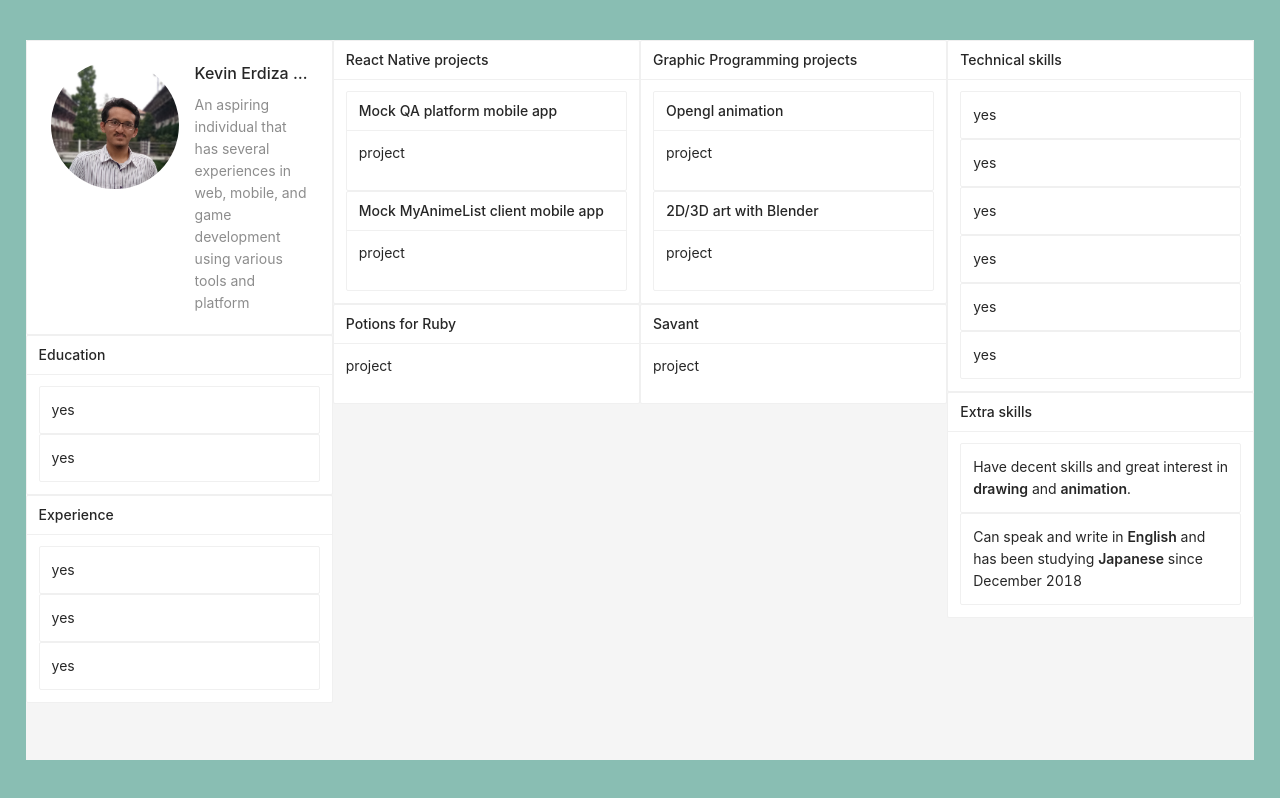
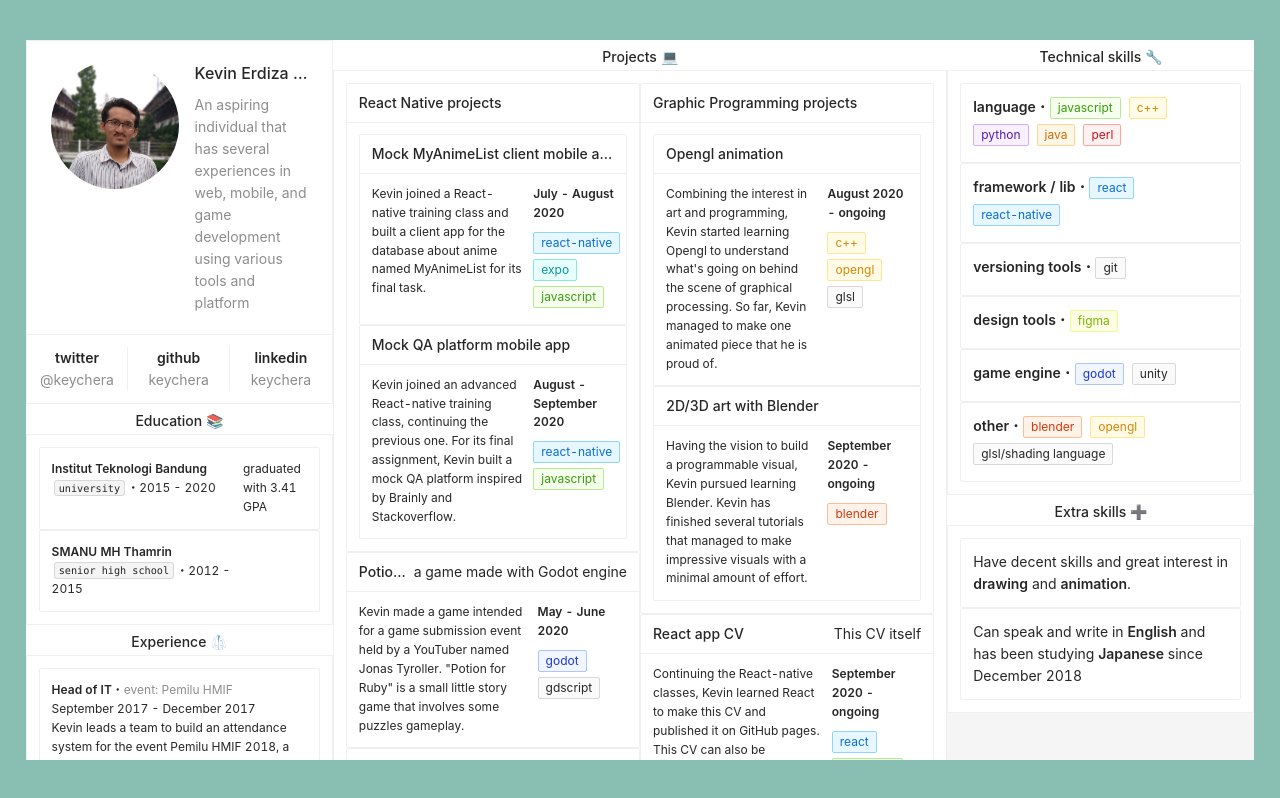
Before and after one commit to keychera/React-Playground, a React (Create React App) app: page /cv in a window 1280 px wide. Built offline with nearby package versions, Linux system fonts and the light colour scheme.

Commit message:
CV v1 done

```diff
--- a/src/components/CV/index.js
+++ b/src/components/CV/index.js
@@ -1,15 +1,30 @@
 import React from 'react'
 import { Helmet } from 'react-helmet'
-import { Row, Col, Avatar, Typography, Card, List } from 'antd'
+import { Row, Col, Avatar, Typography, Card, Tag } from 'antd'
 import ProfilePic from '../../assets/me.png'
 import './style.css'
 
 const { Text } = Typography;
 const { Meta } = Card;
 
+const Link = ({ href, children }) => (
+  <a href={href} target="_blank" rel="noopener noreferrer">{children}</a>
+)
+
+const CenterTitle = ({ children }) => (
+  <div style={{ textAlign: 'center', verticalAlign: 'center', paddingTop: 6, backgroundColor: 'white' }}>
+    <h4 style={{ marginBottom: 0, paddingBottom: 2 }}>{children}</h4>
+  </div>
+)
+
 const content = {
   name: "Kevin Erdiza Yogatama",
   about: "An aspiring individual that has several experiences in web, mobile, and game development using various tools and platform",
+  contact: [
+    { name: 'twitter', display: '@keychera', link: 'https://twitter.com/keychera' },
+    { name: 'github', display: 'keychera', link: 'https://github.com/keychera' },
+    { name: 'linkedin', display: 'keychera', link: 'https://www.linkedin.com/in/keychera/' },
+  ],
   projects: [
     {
       type: "group",
@@ -17,53 +32,33 @@ const content = {
       items: [
         {
           type: "project",
+          title: "Mock MyAnimeList client mobile app",
+          time: "July - August 2020",
+          desc: "Kevin joined a React-native training class and built a client app for the database about anime named MyAnimeList for its final task.",
+          tools: [
+            "react-native",
+            "expo",
+            "javascript"
+          ]
+        },
+        {
+          type: "project",
           title: "Mock QA platform mobile app",
           time: "August - September 2020",
+          desc: 'Kevin joined an advanced React-native training class, continuing the previous one. For its final assignment, Kevin built a mock QA platform inspired by Brainly and Stackoverflow.',
           tools: [
             "react-native",
             "javascript"
           ]
         },
-        {
-          type: "project",
-          title: "Mock MyAnimeList client mobile app",
-          time: "July - August 2020",
-          tools: [
-            "react-native",
-            "expo",
-            "javascript"
-          ]
-        }
-      ]
-    },
-    {
-      type: "group",
-      title: "Graphic Programming projects",
-      items: [
-        {
-          type: "project",
-          title: "Opengl animation",
-          time: "August - September 2020",
-          tools: [
-            "c++",
-            "opengl",
-            "glsl/Shading Language"
-          ]
-        },
-        {
-          type: "project",
-          title: "2D/3D art with Blender",
-          time: "September 2020 - ongoing",
-          tools: [
-            "Blender"
-          ]
-        }
+
       ]
     },
     {
       type: "project",
       title: "Potions for Ruby",
       subtitle: "a game made with Godot engine",
+      desc: "Kevin made a game intended for a game submission event held by a YouTuber named Jonas Tyroller. \"Potion for Ruby\" is a small little story game that involves some puzzles gameplay.",
       time: "May - June 2020",
       tools: [
         "godot",
@@ -74,9 +69,49 @@ const content = {
       type: "project",
       title: "Savant",
       subtitle: "University's final year project",
+      desc: "Savant is the name of a bug localization technique, which is the main focus of Kevin's final year project at his university. Kevin attempted to build a replica of Savant's implementation, which resulted in a multi-language system that runs several tools and frameworks in different languages to make Savant works.",
       time: "August 2019 - April 2020",
       tools: [
-        "Blender"
+        "perl", "java", "shellscript", "python"
+      ]
+    },
+    {
+      type: "group",
+      title: "Graphic Programming projects",
+      items: [
+        {
+          type: "project",
+          title: "Opengl animation",
+          time: "August 2020 - ongoing",
+          desc: "Combining the interest in art and programming, Kevin started learning Opengl to understand what's going on behind the scene of graphical processing. So far, Kevin managed to make one animated piece that he is proud of.",
+          tools: [
+            "c++",
+            "opengl",
+            "glsl"
+          ]
+        },
+        {
+          type: "project",
+          title: "2D/3D art with Blender",
+          time: "September 2020 - ongoing",
+          desc: "Having the vision to build a programmable visual, Kevin pursued learning Blender. Kevin has finished several tutorials that managed to make impressive visuals with a minimal amount of effort.",
+          tools: [
+            "blender"
+          ]
+        }
+      ]
+    },
+    {
+      type: "project",
+      title: "React app CV",
+      subtitle: "This CV itself",
+      desc: [
+        "Continuing the React-native classes, Kevin learned React to make this CV and published it on GitHub pages. This CV can also be accessed on:",
+        (<Link href='https://keychera.github.io/react-playground/cv'>keychera.github.io/react-playground/cv</Link>)
+      ],
+      time: "September 2020 - ongoing",
+      tools: [
+        "react", "javascript"
       ]
     }
   ],
@@ -84,44 +119,42 @@ const content = {
     {
       name: "Institut Teknologi Bandung",
       type: "university",
-      time: "2015-2020"
+      time: "2015 - 2020",
+      extra: (<>graduated with 3.41 GPA</>)
     },
     {
       name: "SMANU MH Thamrin",
       type: "senior high school",
-      time: "2012-2015"
+      time: "2012 - 2015"
     }
   ],
   experience: [
     {
       title: "Head of IT",
-      "place": "event: Pemilu HMIF",
+      place: "event: Pemilu HMIF",
       time: "September 2017 - December 2017",
-      "desc": "lorem ipsum"
+      desc: "Kevin leads a team to build an attendance system for the event Pemilu HMIF 2018, a QA website, and an E-voting website for the voting process of Pemilu HMIF 2018."
     },
     {
       title: "Head of Gamedev community",
-      "place": "Inkubator IT HMIF",
+      place: "Inkubator IT HMIF",
       time: "2018",
-      "desc": "lorem ipsum"
+      desc: "Kevin leads a community that dabbles in the art and tech of game development."
     },
     {
       title: "Marketing Staff",
-      "place": "Inkubator IT HMIF",
+      place: "Inkubator IT HMIF",
       time: "August 2016-2019",
-      "desc": "lorem ipsum"
+      desc: "Kevin works in the marketing department of Inkubator IT HMIF. In there, Kevin did activities such as advertising Inkubator IT at events, other student organizations, and clients while learning about communication and presentational skill."
     }
   ],
   skills: [
-    {
-      title: "language",
-      items: ["Javascript", "C++", "Python", "Java", "C#", "PHP", "perl"],
-    },
-    { title: "versioning", items: ["git"] },
-    { title: "framework / lib", items: ["React", "React-native"] },
+    { title: "language", items: ["javascript", "c++", "python", "java", "perl"], },
+    { title: "framework / lib", items: ["react", "react-native"] },
+    { title: "versioning tools", items: ["git"] },
     { title: "design tools", items: ["figma"] },
-    { title: "game_engine", items: ["Godot", "Unity"] },
-    { title: "other", items: ["Blender", "Opengl", "Shading language"] }
+    { title: "game engine", items: ["godot", "unity"] },
+    { title: "other", items: ["blender", "opengl", "glsl/shading language"] }
   ],
   extra: [
     (<>
@@ -133,12 +166,132 @@ const content = {
   ]
 }
 
+const toolInfo = {
+  "react-native": { color: 'blue' },
+  "react": { color: 'blue' },
+  "expo": { color: 'cyan' },
+  "javascript": { color: 'green' },
+  "godot": { color: 'geekblue' },
+  "c++": { color: 'gold' },
+  "opengl": { color: 'gold' },
+  "blender": { color: 'volcano' },
+  "perl": { color: 'red' },
+  "java": { color: 'orange' },
+  "python": { color: 'purple' },
+  "figma": { color: 'lime' },
+}
+
+
+
+const EducationCard = (props) => {
+  const { name, type, time, extra } = props
+  return (
+    <Card size='small' style={{ fontSize: 12 }}>
+      <Row>
+        <Col span={18}>
+          <div>
+            <Text strong>{name}</Text>
+          </div>
+          <div>
+            <Text code>{type}</Text>・{time}
+          </div>
+        </Col>
+        <Col span={6}>
+          {extra}
+        </Col>
+      </Row>
+    </Card>
+  )
+}
+
+const ExperienceCard = (props) => {
+  const { title, place, time, desc } = props
+  return (
+    <Card size='small' style={{ fontSize: 12 }}>
+      <div>
+        <Text strong>{title}</Text>・
+        <Text type='secondary'>{place}</Text>
+      </div>
+      <div>{time}</div>
+      <div>{desc}</div>
+
+    </Card>
+  )
+}
+
+const Profile = () => {
+  return (
+    <>
+      <Card
+        actions={content.contact.map((v, i) => {
+          const { name, display, link } = v
+          return (
+            <Text>
+              <Text strong>{name}</Text><Link href={link}>{display}</Link>
+            </Text>
+          )
+        })}
+      >
+        <Meta
+          avatar={<Avatar src={ProfilePic} size={128} />}
+          title={content.name}
+          description={content.about}
+        />
+      </Card>
+      <CenterTitle>Education 📚</CenterTitle>
+      <Card size='small'>
+        {content.education.map((v, i) => (
+          <EducationCard {...v} key={i} />
+        ))}
+      </Card>
+      <CenterTitle>Experience 🥼</CenterTitle>
+      <Card size='small'>
+        {content.experience.map((v, i) => (
+          <ExperienceCard {...v} key={i} />
+        ))}
+      </Card>
+    </>
+  )
+}
+
 const ProjectCard = (props) => {
   const { title, type } = props
   if (type === 'project') {
+    const { subtitle, desc, time, tools } = props
     return (
-      <Card title={title} size='small'>
-        <p>{type}</p>
+      <Card title={title} size='small'
+        extra={<Text>{subtitle}</Text>}
+      >
+        <Row>
+          <Col span={16}>
+            <div style={{ paddingRight: 10, fontSize: 12 }}>
+              <Text>{
+                Array.isArray(desc)
+                  ? desc.map((v, i) => (
+                    <div>{v}</div>
+                  ))
+                  : desc
+              }</Text>
+            </div>
+          </Col>
+          <Col span={8}>
+            <div style={{
+              fontSize: 12,
+              marginBottom: 8,
+            }}>
+              <Text strong>{time}</Text>
+            </div>
+            <div>
+              {tools.map((v, i) => {
+                const color = (toolInfo[v] || {}).color
+                return (
+                  <Tag color={color} key={i} style={{ marginBottom: 4 }}>{v} </Tag>
+                )
+              })}
+            </div>
+          </Col>
+        </Row>
+
       </Card>
     )
   } else if (type === 'group') {
@@ -151,30 +304,46 @@ const ProjectCard = (props) => {
       </Card>
     )
   } else {
-    return (<Card size='small'>undefiend type</Card>)
+    return (<Card size='small'>undefined type</Card>)
   }
 }
 
 const Projects = () => {
+  const row1 = content.projects.slice(0, 3)
+  const row2 = content.projects.slice(3)
   return (
-    <List
-      grid={{
-        column: 2
-      }}
-      dataSource={content.projects}
-      renderItem={ProjectCard}
-      rowKey={(v,i) => i}
-    />
+    <>
+      <CenterTitle>Projects 💻</CenterTitle>
+      <Card size='small'>
+        <Row>
+          <Col span={12}>
+            {row1.map((v, i) => (
+              <ProjectCard {...v} key={i} />
+            ))}
+          </Col>
+          <Col span={12}>
+            {row2.map((v, i) => (
+              <ProjectCard {...v} key={i} />
+            ))}
+          </Col>
+        </Row>
+      </Card>
+    </>
   )
 }
 
-const SkillCard = (v) => {
+const SkillCard = (props) => {
+  const { title, items } = props
   return (
-    <>
-      <Card size='small'>
-        yes
-      </Card>
-    </>
+    <Card size='small'>
+      <Text strong>{title}</Text>・
+      {items.map((v, i) => {
+        const color = (toolInfo[v] || {}).color
+        return (
+          <Tag color={color} key={i} style={{ marginBottom: 4 }}>{v} </Tag>
+        )
+      })}
+    </Card>
   )
 }
 
@@ -183,38 +352,16 @@ const ExtraCard = ({ value }) => (<Card size='small'>{value}</Card>)
 const Skills = () => {
   return (
     <>
-      <Card title='Technical skills' size='small'>
+      <CenterTitle>Technical skills 🔧</CenterTitle>
+      <Card size='small'>
         {content.skills.map((v, i) => (
           <SkillCard {...v} key={i} />
         ))}
       </Card>
-      <Card title='Extra skills' size='small'>
+      <CenterTitle>Extra skills ➕</CenterTitle>
+      <Card size='small'>
         {content.extra.map((v, i) => (
           <ExtraCard value={v} key={i} />
-        ))}
-      </Card>
-    </>
-  )
-}
-
-const Profile = () => {
-  return (
-    <>
-      <Card>
-        <Meta
-          avatar={<Avatar src={ProfilePic} size={128} />}
-          title={content.name}
-          description={content.about}
-        />
-      </Card>
-      <Card title='Education' size='small'>
-        {content.education.map((v, i) => (
-          <SkillCard {...v} key={i} />
-        ))}
-      </Card>
-      <Card title='Experience' size='small'>
-        {content.experience.map((v, i) => (
-          <SkillCard {...v} key={i} />
         ))}
       </Card>
     </>
--- a/src/components/CV/style.css
+++ b/src/components/CV/style.css
@@ -2,5 +2,12 @@
   height: 90vh;
   width: 96vw;
   background-color: whitesmoke;
-  overflow: hidden;
+  overflow-y: scroll;
+  scrollbar-width: none; /* Firefox */
+  -ms-overflow-style: none;  /* Internet Explorer 10+ */
 }
+
+.container::-webkit-scrollbar { /* WebKit */
+  width: 0;
+  height: 0;
+}
```
